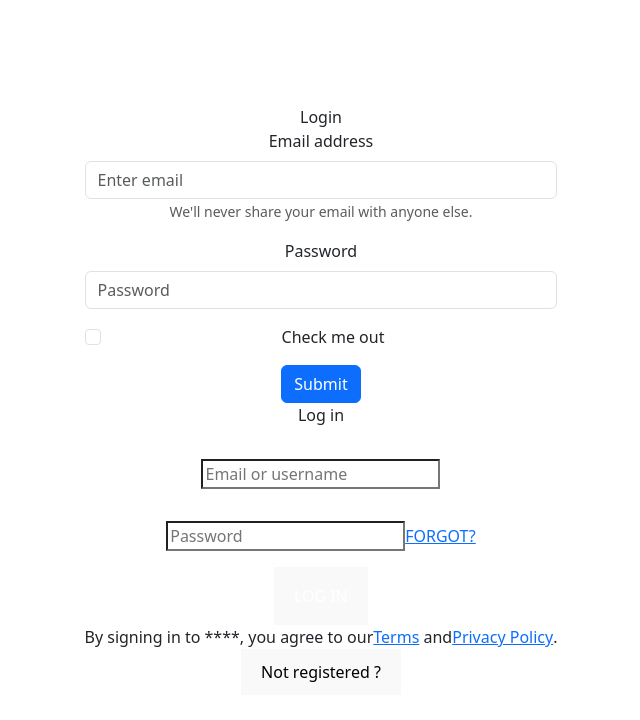
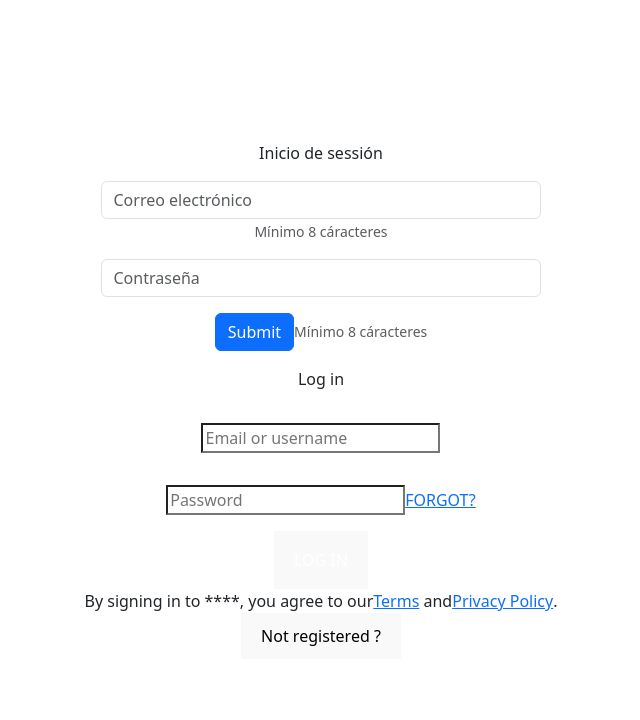
Before and after one commit to juditmaria/proyecto-final-equipo08, a React (Vite) app in the folder react/: page /about in a window 1280 px wide. Shown: the top 720 px of the page, without its empty margins (319-959 px from the left). Built offline with nearby package versions, Linux system fonts and the light colour scheme.

Commit message:
Savepoint login/register

```diff
--- a/react/src/components/auth/Login.jsx
+++ b/react/src/components/auth/Login.jsx
@@ -49,26 +49,27 @@ const Login = ({ setLogin }) => {
 
   return (
     <>
-      <header>Login</header>
-      <Form className='p-15'>
+      <header>Inicio de sessión</header>
+      <Form className='p-3'>
         <Form.Group className="mb-3" controlId="formBasicEmail">
-          <Form.Label>Email address</Form.Label>
-          <Form.Control type="email" placeholder="Enter email" />
+          <Form.Control required type="email" placeholder="Correo electrónico" />
           <Form.Text className="text-muted">
-            We'll never share your email with anyone else.
+            Mínimo 8 cáracteres
           </Form.Text>
         </Form.Group>
 
         <Form.Group className="mb-3" controlId="formBasicPassword">
-          <Form.Label>Password</Form.Label>
-          <Form.Control type="password" placeholder="Password" />
+          <Form.Control required type="password" placeholder="Contraseña" />
         </Form.Group>
-        <Form.Group className="mb-3" controlId="formBasicCheckbox">
+       {/*  <Form.Group className="mb-3" controlId="formBasicCheckbox">
           <Form.Check type="checkbox" label="Check me out" />
-        </Form.Group>
+        </Form.Group> */}
         <Button variant="primary" type="submit">
           Submit
         </Button>
+        <Form.Text>
+            Mínimo 8 cáracteres
+          </Form.Text>
       </Form>
 
 
```
Also changed, not shown: react/src/scss/App.scss (line endings or trailing spaces).
